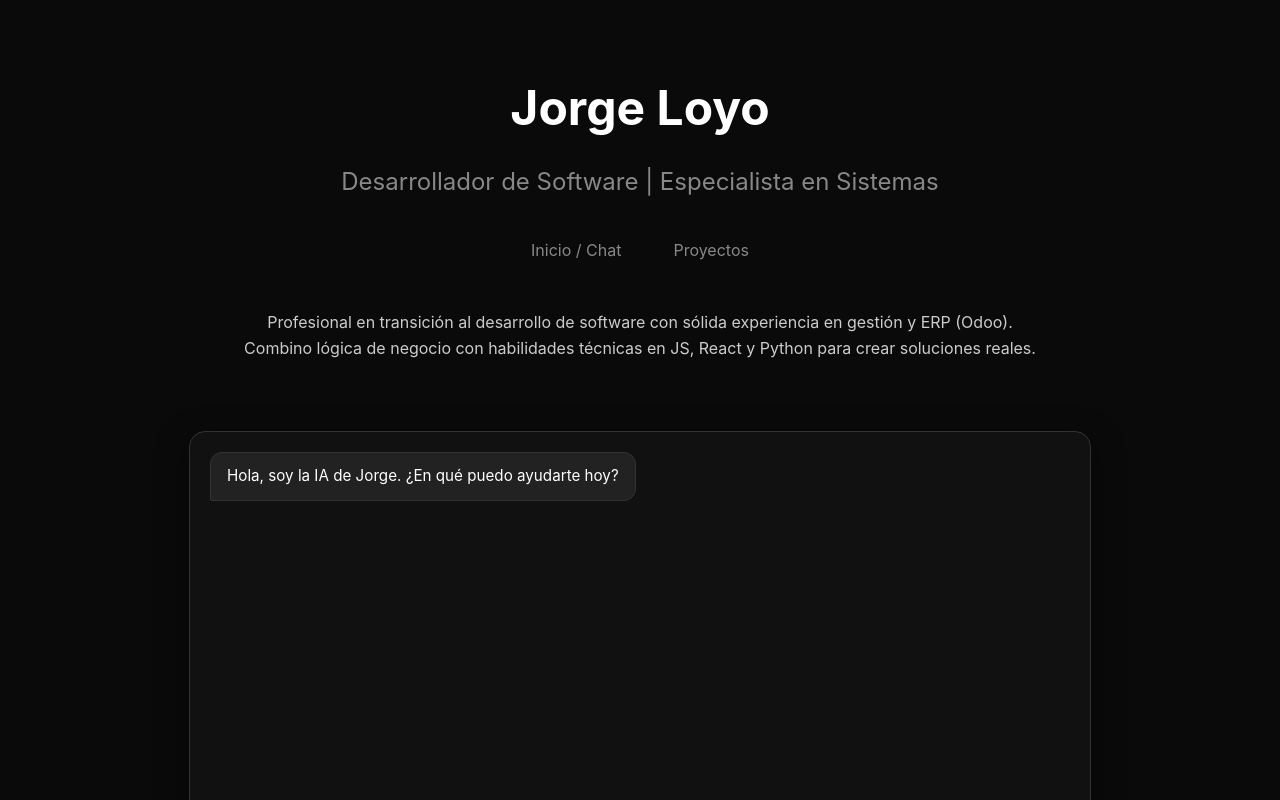
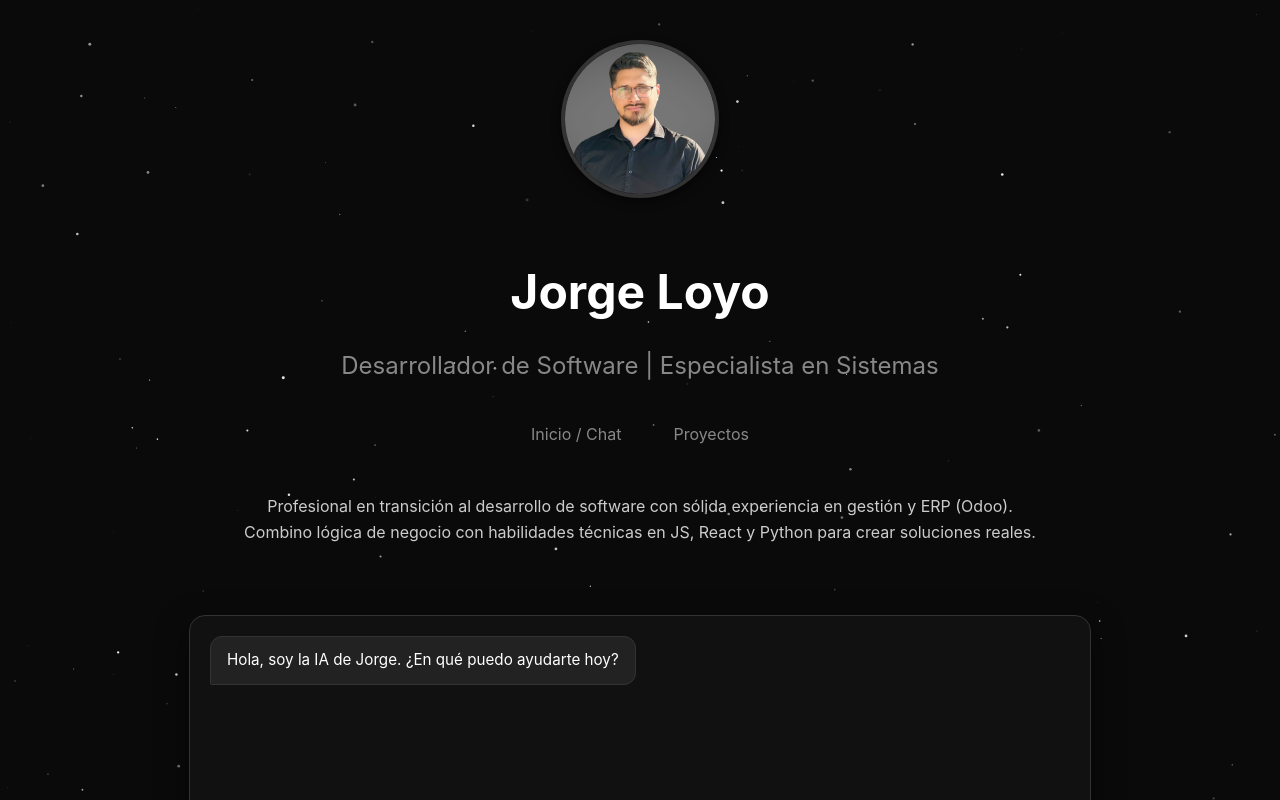
Before and after one commit to Jorge-Loyo/portfolio-jorge, a React (Vite) app: page / in a window 1280 px wide. Shown: the top 800 px of the page. Built offline with nearby package versions, Linux system fonts and the light colour scheme.

Commit message:
feat: agregar fondo estrellado y foto de perfil al componente App

```diff
--- a/src/App.jsx
+++ b/src/App.jsx
@@ -8,6 +8,7 @@ import Layout from './components/Layout';
 import Navbar from './components/Navbar';
 import ChatInterface from './components/ChatInterface';
 import Projects from './components/Projects';
+import StarBackground from './components/StarBackground';
 
 // Datos y Estilos
 import { cvData } from './data/cv';
@@ -23,6 +24,7 @@ function App() {
   return (
     <BrowserRouter>
       <Layout>
+        <StarBackground />
         <header className={styles.header}>
           {/* AQUÍ USAMOS 'motion': Cambiamos div por motion.div */}
           <motion.div
@@ -32,6 +34,15 @@ function App() {
               visible: { transition: { staggerChildren: 0.2 } }
             }}
           >
+            {/* --- AQUÍ AGREGAMOS LA FOTO --- */}
+            <motion.img
+              src={cvData.profile.avatar}
+              alt="Foto de Perfil"
+              className={styles.avatar}
+              variants={fadeInUp} // Usamos la misma animación de entrada
+              whileHover={{ scale: 1.05, borderColor: "#e5e5e5" }} // Efecto al pasar el mouse
+            />
+
             {/* También aquí: h1 -> motion.h1 */}
             <motion.h1 variants={fadeInUp} className={styles.title}>
               {cvData.profile.name}
--- /dev/null
+++ b/src/components/StarBackground.jsx
@@ -0,0 +1,85 @@
+// src/components/StarBackground.jsx
+import React, { useRef, useEffect } from 'react';
+
+const StarBackground = () => {
+  const canvasRef = useRef(null);
+
+  useEffect(() => {
+    const canvas = canvasRef.current;
+    const ctx = canvas.getContext('2d');
+
+    // Configurar tamaño inicial
+    canvas.width = window.innerWidth;
+    canvas.height = window.innerHeight;
+
+    const stars = [];
+    const numStars = 150; // Cantidad de estrellas
+
+    // Crear estrellas aleatorias
+    for (let i = 0; i < numStars; i++) {
+      stars.push({
+        x: Math.random() * canvas.width,
+        y: Math.random() * canvas.height,
+        radius: Math.random() * 1.5, // Tamaño variable
+        speed: Math.random() * 0.5 + 0.1, // Velocidad variable
+        opacity: Math.random() // Brillo variable
+      });
+    }
+
+    // Función de animación
+    const animate = () => {
+      ctx.clearRect(0, 0, canvas.width, canvas.height); // Limpiar pantalla
+
+      stars.forEach(star => {
+        // Dibujar estrella
+        ctx.beginPath();
+        ctx.arc(star.x, star.y, star.radius, 0, Math.PI * 2);
+        ctx.fillStyle = `rgba(255, 255, 255, ${star.opacity})`;
+        ctx.fill();
+
+        // Mover estrella hacia arriba
+        star.y -= star.speed;
+
+        // Si sale por arriba, vuelve a aparecer abajo
+        if (star.y < 0) {
+          star.y = canvas.height;
+          star.x = Math.random() * canvas.width;
+        }
+      });
+
+      requestAnimationFrame(animate); // Repetir bucle
+    };
+
+    animate();
+
+    // Ajustar si cambian el tamaño de la ventana
+    const handleResize = () => {
+      canvas.width = window.innerWidth;
+      canvas.height = window.innerHeight;
+    };
+
+    window.addEventListener('resize', handleResize);
+
+    return () => {
+      window.removeEventListener('resize', handleResize);
+    };
+  }, []);
+
+  return (
+    <canvas
+      ref={canvasRef}
+      style={{
+        position: 'fixed', // Fijo en la pantalla
+        top: 0,
+        left: 0,
+        width: '100%',
+        height: '100%',
+        zIndex: -1,       // ¡IMPORTANTE! Detrás de todo (-1)
+        background: 'transparent', // Fondo transparente para ver el color negro base
+        pointerEvents: 'none' // Para que no interfiera con los clics
+      }}
+    />
+  );
+};
+
+export default StarBackground;
--- a/src/data/cv.js
+++ b/src/data/cv.js
@@ -7,8 +7,7 @@ export const cvData = {
     location: "San Telmo, CABA, Argentina",
     email: "Jorgenayati@gmail.com",
     github: "https://github.com/Jorge-Loyo",
-    avatar:
-      "https://ui-avatars.com/api/?name=Jorge+Loyo&background=0a0a0a&color=fff",
+    avatar: "/perfil.jpg",
     summary:
       "Profesional en transición al desarrollo de software con sólida experiencia en gestión y ERP (Odoo). Combino lógica de negocio con habilidades técnicas en JS, React y Python para crear soluciones reales.",
   },
@@ -42,6 +41,13 @@ export const cvData = {
   ],
   projects: [
     {
+      id: 1, // Lo ponemos primero porque "Agendarte" suena a App completa (Full Stack)
+      name: "Agendarte",
+      desc: "Plataforma integral de gestión de turnos y reservas. Solución diseñada para optimizar la organización de agendas, permitiendo a los usuarios reservar citas en tiempo real y a los administradores gestionar disponibilidad.",
+      tech: ["React", "Node.js", "SQL", "UX/UI"], // Ajusta si usaste Python/Mongo
+      link: "https://github.com/Jorge-Loyo/Agendarte",
+    },
+    {
       id: 1,
       name: "Portfolio Inteligente con IA",
       desc: "Web personal interactiva desarrollada con React 19 y Node.js. Integra el modelo Gemini 2.0 Flash de Google para responder preguntas sobre mi perfil en tiempo real, con animaciones en Framer Motion.",
@@ -59,7 +65,7 @@ export const cvData = {
       id: 3,
       name: "Tienda Repostería",
       desc: "Landing page responsive para un comercio gastronómico. Enfocada en diseño UI/UX atractivo, estructura semántica y maquetación adaptable a dispositivos móviles.",
-      tech: ["HTML5", "CSS3", "Responsive Design", "Flexbox"],
+      tech: ["HTML5", "CSS3", "Next.js", "Flexbox"],
       link: "https://github.com/Jorge-Loyo/tienda-reposteria",
     },
     {
--- a/src/styles/App.module.css
+++ b/src/styles/App.module.css
@@ -27,3 +27,13 @@
   color: #ccc;
   text-align: center;
 }
+
+.avatar {
+  width: 150px;
+  height: 150px;
+  border-radius: 50%;       /* Círculo perfecto */
+  object-fit: cover;        /* Evita que la foto se estire/deforme */
+  border: 4px solid #333;   /* Borde elegante */
+  margin-bottom: 20px;
+  box-shadow: 0 4px 10px rgba(0,0,0,0.5); /* Sombra suave */
+}
--- a/src/styles/Layout.module.css
+++ b/src/styles/Layout.module.css
@@ -7,21 +7,21 @@
 
   /* Centrado Flexbox */
   display: flex;
-  flex-direction: column; /* Apila de arriba abajo */
-  align-items: center;    /* Centra horizontalmente a los hijos */
+  flex-direction: column;
+  align-items: center;
 
-  background-color: #0a0a0a;
+  /* background-color: #0a0a0a;  <--- ¡ESTA LÍNEA ERA LA CULPABLE! BORRALA */
+  background-color: transparent; /* O pon esto para asegurar transparencia */
+
   color: #e5e5e5;
   font-family: 'Inter', sans-serif;
 }
 
 .content {
   width: 100%;
-  max-width: 1200px; /* Ancho máximo para que no se vea eterno en monitores grandes */
+  max-width: 1200px;
   padding: 40px 20px;
   box-sizing: border-box;
-
-  /* Asegura que el contenido interno también se centre si es necesario */
   display: flex;
   flex-direction: column;
 }
```
Also changed, not shown: public/perfil.jpg (added).
